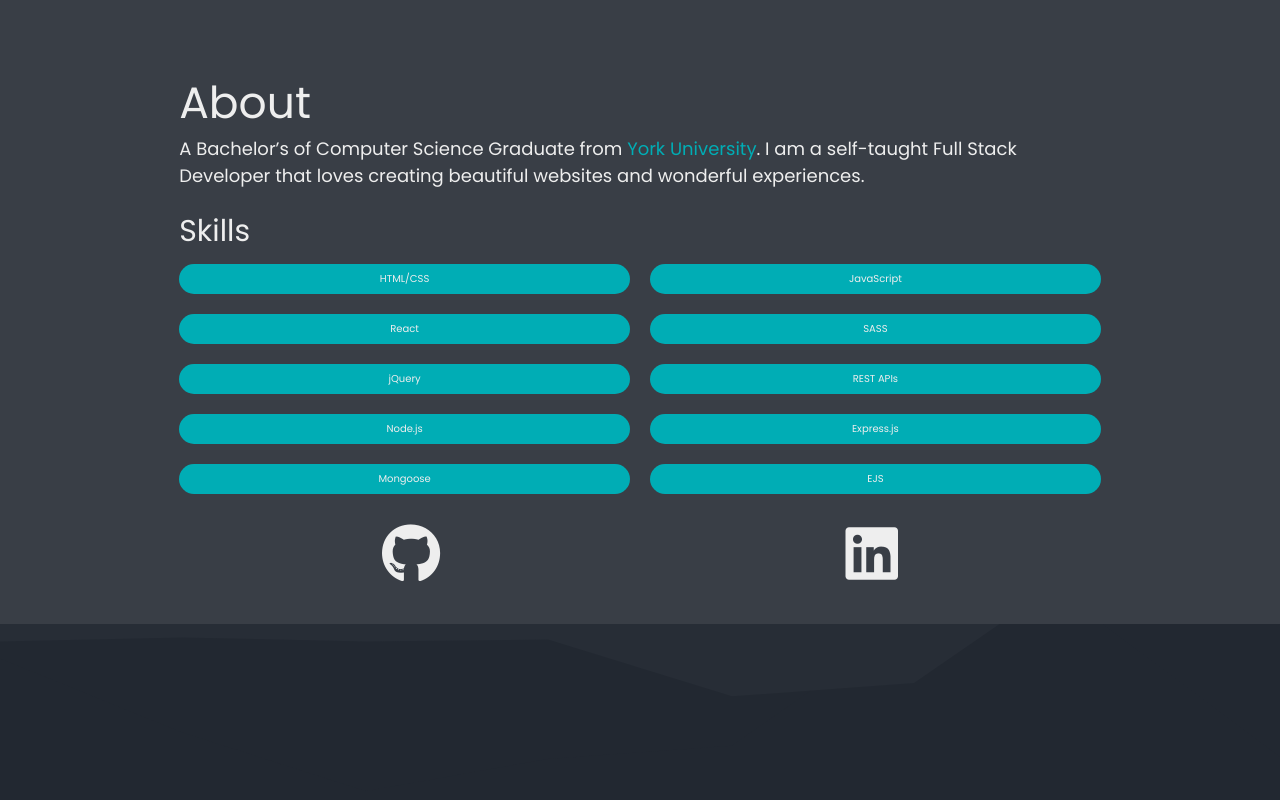
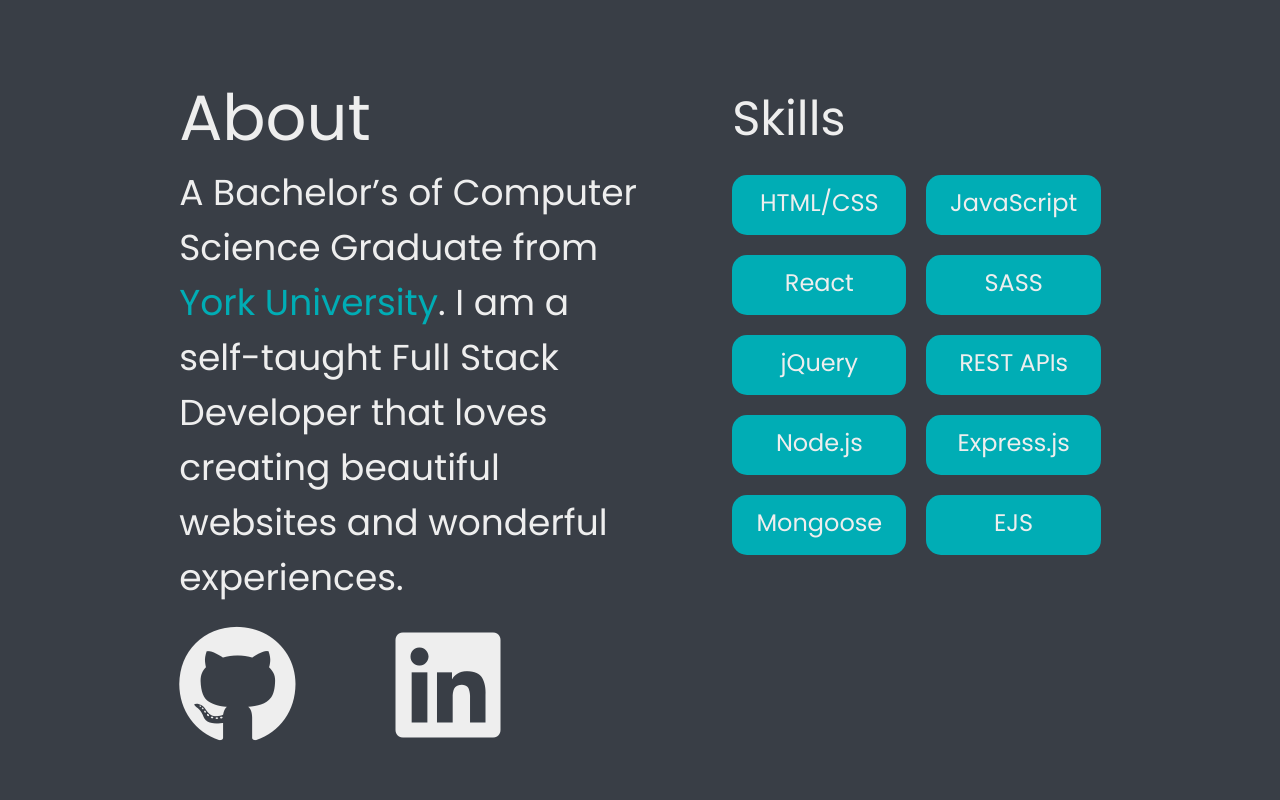
Before and after one commit to simran7s/portfolio, a React (Create React App) app: page / in a window 1280 px wide. Shown: the part 780-1580 px from the top of the page. Built offline with nearby package versions, Linux system fonts and the light colour scheme.

Commit message:
made desktop version of about page

```diff
--- a/public/style.css
+++ b/public/style.css
@@ -654,16 +654,18 @@ p {
         width: 60vw;
     }
 
-    .anchor:hover {
-        opacity: 0.9;
-    }
-
 
     /* ******************** */
     /* ******NAVBAR ******  */
     /* ******************** */
     .navbar {
         padding: var(--default-margin);
+    }
+
+    .navbar .logo:hover .circle {
+        background-color: var(--primary);
+        cursor: pointer;
+        transform: scale(1.1);
     }
 
     .navbar .logo .circle {
@@ -673,6 +675,14 @@ p {
 
     .navbar .logo p {
         font-size: var(--logo-text-size);
+    }
+
+    .navbar.active .desktop a {
+        color: var(--light);
+    }
+
+    .navbar.active .desktop a:hover {
+        color: var(--primary);
     }
 
 
@@ -724,6 +734,12 @@ p {
         padding: 1rem 0;
     }
 
+    .landing .anchor:hover {
+        /* box-shadow: 3px 3px 20px var(--primary); */
+        transform: scale(1.1);
+    }
+
+
     /* INCREASE "FULL STACK DEVELOPER" TEXT SIZE */
     .landing-text h3 {
         font-size: 4rem;
@@ -753,6 +769,12 @@ p {
         color: var(--secondary);
     }
 
+    .landing-content .social i:hover {
+        color: var(--primary);
+        transform: scale(1.2);
+        cursor: pointer;
+    }
+
     .landing-content .social .fa-github {
         margin-right: 0;
     }
@@ -765,6 +787,77 @@ p {
     /* ******************** */
     /* ******* ABOUT ****** */
     /* ******************** */
+
+
+    #about .container {
+        display: flex;
+    }
+
+    #about .about-general-info {
+        display: flex;
+        flex-direction: column;
+        width: 50%;
+    }
+
+    #about h3 {
+        font-size: 6.4rem;
+    }
+
+    #about h4 {
+        font-size: 4.8rem;
+    }
+
+    #about p {
+        font-size: 3.6rem;
+    }
+
+    #about .socials.desktop {
+        display: flex;
+        justify-content: flex-start;
+        align-content: center;
+    }
+
+    #about .socials.desktop i {
+        font-size: 12rem;
+    }
+
+    #about .socials.desktop .fa-github {
+        margin-right: 10rem;
+    }
+
+    .about-skills-info {
+        width: 40%;
+        height: 100%;
+        margin-left: 10%;
+    }
+
+    .about-skills-info h4 {
+        vertical-align: baseline;
+        position: absolute;
+        bottom: 1rem;
+    }
+
+    .about-skills-info .desktop {
+        position: relative;
+    }
+
+    .skills {
+        padding: 1rem 0;
+        display: grid;
+        height: 100%;
+        grid-template-columns: repeat(auto, minmax(50%, 1fr));
+        grid-template-rows: repeat(5, 6rem);
+        align-content: stretch;
+    }
+
+    .skill {
+        padding: 1rem;
+        font-size: 2.4rem;
+    }
+
+
+
+
 
 
     /* ******************** */
--- a/src/components/AboutPage/About.jsx
+++ b/src/components/AboutPage/About.jsx
@@ -1,7 +1,21 @@
-import React from 'react'
+import React, { useEffect } from 'react'
 import SkillCapsule from './SkillCapsule'
 
 function About() {
+
+
+    useEffect(() => {
+
+        // // Make h3 and h4 have same height (about and skills)
+        const skills = document.querySelector(".about-skills-info .desktop")
+        const aboutTitle = document.querySelector(".about-general-info h3")
+        let style = window.getComputedStyle(aboutTitle)
+        let height = style.getPropertyValue("height")
+        skills.style.height = height;
+
+    }, [])
+
+
     return (
         <section id="about" className="about">
             <div className="container">
@@ -9,10 +23,21 @@ function About() {
                 <div className="about-general-info">
                     <h3>About</h3>
                     <p>A Bachelor’s of Computer Science Graduate from <span id="york">York University</span>. I am a self-taught Full Stack Developer that loves creating beautiful websites and wonderful experiences.</p>
+                    <div className="socials desktop">
+                        <a href="https://github.com/simran7s" target="_blank" rel="noopener noreferrer">
+                            <i class="fab fa-github"></i>
+                        </a>
+                        <a href="https://www.linkedin.com/in/simran-sandhu-0b7434195/" target="_blank" rel="noopener noreferrer">
+                            <i class="fab fa-linkedin"></i>
+                        </a>
+                    </div>
                 </div>
 
                 <div className="about-skills-info">
-                    <h4>Skills</h4>
+                    <div className="desktop">
+                        <h4>Skills</h4>
+                    </div>
+                    <h4 className="mobile">Skills</h4>
                     <div className="skills">
                         <SkillCapsule text="HTML/CSS" />
                         <SkillCapsule text="JavaScript" />
@@ -27,7 +52,7 @@ function About() {
                     </div>
                 </div>
 
-                <div className="socials">
+                <div className="socials mobile">
                     <a href="https://github.com/simran7s" target="_blank" rel="noopener noreferrer">
                         <i class="fab fa-github"></i>
                     </a>
--- a/src/components/LandingPage/Landing.jsx
+++ b/src/components/LandingPage/Landing.jsx
@@ -20,14 +20,22 @@ function Landing() {
 
                 <div className="landing-content higher-index">
                     <div className="social landing-social">
-                        <i className="fab fa-linkedin"></i>
-                        <i class="fab fa-codepen"></i>
-                        <i className="fab fa-github"></i>
+                        <a href="https://www.linkedin.com/in/simran-sandhu-0b7434195/" target="_blank" rel="noopener noreferrer">
+                            <i className="fab fa-linkedin"></i>
+                        </a>
+                        <a href="https://codepen.io/simran7s" target="_blank" rel="noopener noreferrer">
+                            <i class="fab fa-codepen"></i>
+
+                        </a>
+                        <a href="https://github.com/simran7s" target="_blank" rel="noopener noreferrer">
+
+                            <i className="fab fa-github"></i>
+                        </a>
                     </div>
                     <div className="get-in-touch">
-                        <a href="#contact-scrollpoint" className="anchor">Get In Touch</a>
+                        <Anchor href="#contact-scrollpoint" text="Get In Touch" />
+                        {/* <a href="#contact-scrollpoint" className="anchor">Get In Touch</a> */}
                     </div>
-                    {/* <Anchor href="#contact-scrollpoint" text="Get In Touch" /> */}
                 </div>
             </div>
             <div className="spacer landing-mobile-waves">
--- a/src/components/LandingPage/Navbar.jsx
+++ b/src/components/LandingPage/Navbar.jsx
@@ -1,6 +1,17 @@
-import React from 'react'
+import React, { useEffect } from 'react'
 
 function Navbar() {
+
+    useEffect(() => {
+
+        // Set width of icons and nav to same size
+        var nav = document.querySelector(".desktop");
+        var socialIcons = document.querySelector(".landing-social");
+        let style = window.getComputedStyle(socialIcons);
+        let width = style.getPropertyValue("width")
+        nav.style.width = width;
+
+    }, [])
 
     // Toggle Overlay on and off on click
     function toggleOverlay() {
@@ -24,19 +35,15 @@ function Navbar() {
         if (prevScrollpos > currentScrollPos) {
             document.querySelector(".navbar").style.top = "0";
         } else {
-            document.querySelector(".navbar").style.top = "-150px";
+            document.querySelector(".navbar").style.top = "-200px";
         }
         prevScrollpos = currentScrollPos;
     }
 
-    // Set width of icons and nav to same size
-    window.onload = function () {
-        var nav = document.querySelector(".desktop");
-        var socialIcons = document.querySelector(".landing-social");
-        let style = window.getComputedStyle(socialIcons);
-        let width = style.getPropertyValue("width")
-        nav.style.width = width;
-    }
+
+
+
+
 
     return (
         <>
```
Also changed, not shown: src/App.js (+24 -0 lines).
